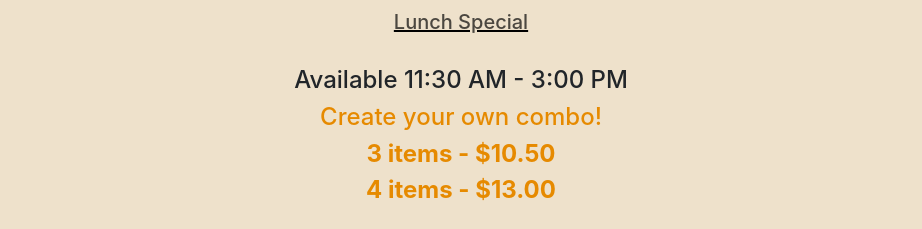
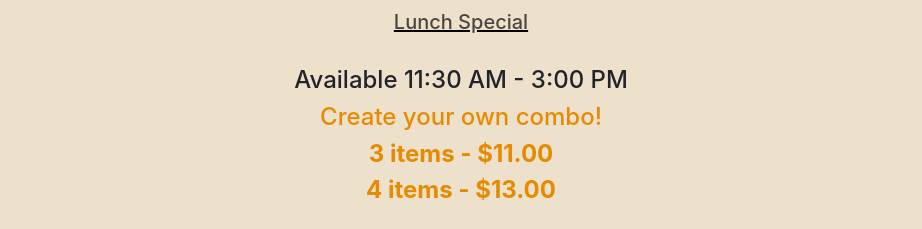
Before and after one commit to xren935/wongs-langley, a React (Create React App) app: page / in a window 1280 px wide. Shown: the part 3040-3269 px from the top of the page, without its empty margins (179-1101 px from the left). Built offline with nearby package versions, Linux system fonts and the light colour scheme.

Commit message:
update prices 📈

```diff
--- a/src/components/combo.jsx
+++ b/src/components/combo.jsx
@@ -28,7 +28,7 @@ var forone = [
   "Combination C",
   "Combination D",
 ];
-var foroneprices = [13, 13, 16, 13];
+var foroneprices = [14, 14, 16, 14];
 var foroneitems = [
   "Pork Fried Rice, Chicken Chow Mein, Sweet & Sour Pork",
   "Chicken Chow Mein, Chicken Chop Suey, Sweet & Sour Chicken",
@@ -77,7 +77,7 @@ class Combo extends React.Component {
               <div className="content">
                 <br></br>
                 <br></br>
-                FREE HOME DELIVERY (within 4km and a minimum order of $40)
+                HOME DELIVERY (within 4km and a minimum order of $40)
                 <br></br>
                 PICK-UP ORDER: 10% OFF (pay with cash and a minimum order of
                 $40)
@@ -90,7 +90,7 @@ class Combo extends React.Component {
                 <h4>Available 11:30 AM - 3:00 PM</h4>
                 <h4 style={{ color: "#e68a00" }}>Create your own combo!</h4>
                 <h4 style={{ color: "#e68a00" }}>
-                  <b>3 items - $10.50</b>
+                  <b>3 items - $11.00</b>
                 </h4>
                 <h4 style={{ color: "#e68a00" }}>
                   <b>4 items - $13.00</b>
--- a/src/components/menu.jsx
+++ b/src/components/menu.jsx
@@ -26,7 +26,7 @@ class Menu extends React.Component {
     var ribs = ['Sweet & Sour Pork', 'Dry Garlic Pork', 'Honey Garlic Pork', 'Honey Garlic Ribs', 'Dry Garlic Ribs'];
     var ribsprices = [15, 15, 15, 15, 15];
     var chops = ['Chicken Chop Suey', 'Beef Chop Suey', 'B.B.Q. Pork Chop Suey', 'Vegetables Chop Suey', 'Mushroom Chop Suey', 'Special Chop Suey', 'Bak Choy with Oyster Sauce', 'Prawn Chop Suey'];
-    var chopsprices = [14, 14, 14, 14, 14, 14, 14, 15];
+    var chopsprices = [14, 15, 14, 14, 14, 14, 14, 16];
     var fooyoungs = ['Chicken Egg Foo Young', 'B.B.Q. Pork Egg Foo Young', 'Mushrooms Egg Foo Young', 'Special Foo Young', 'Shrimp Egg Foo Young'];
     var fooyoungsprices = [12, 12, 12, 13, 13];
     var friedrices = ['B.B.Q. Pork Fried Rice', 'Chicken Fried Rice', 'Beef Fried Rice', 'Vegetables Fried Rice', 'Mushroom Fried Rice', 'Shrimps Fried Rice', 'Special Fried Rice', 'Chicken Mushroom Fried Rice', 'Curry Beef Fried Rice', 'Curry Chicken Fried Rice', 'Beef Tomato Fried Rice'];
@@ -34,13 +34,13 @@ class Menu extends React.Component {
     var chickens = ['Almond Chicken', 'Lemon Chicken', 'Sweet & Sour Chicken', 'Chicken with Curry Sauce (Hot)', 'Chicken with Black Bean Sauce (Hot)', 'Chicken in Szechuan Sauce (Hot)', 'Almond Guy Ding', 'Cashew Guy Ding', 'Gung Bo Guy Ding (Hot)', 'Chicken with Bok Choy', 'Chicken with Broccoli'];
     var chickensprices = [15, 15, 15, 14, 14, 14, 14, 14, 14, 14, 14];
     var beefs = ['Beef with Broccoli', 'Beef with Bok Choy', 'Beef Green Beans Black Bean Sauce', 'Green Beans with Pepper Salt', 'Beef with Snow Peas', 'Beef with Curry Sauce (Hot)', 'Beef with Black Bean Sauce', 'Beef with Szechuan Sauce (Hot)', 'Beef with Black Pepper Sauce (Hot)', 'Ginger Fried Shredded Beef (Hot)', 'Beef with Fresh Tomato'];
-    var beefsprices = [14, 14, 15, 15, 15, 14, 14, 14, 14, 15, 14];
+    var beefsprices = [15, 15, 16, 16, 16, 15, 15, 15, 15, 16, 15];
     var seafoods = ['Deep Fried Prawns', 'Prawns with Broccoli', 'Prawns with Bok Choy', 'Prawns with Snow Peas', 'Prawns with Black Bean Sauce', 'Prawns in Szechuan Sauce', 'Prawns with Curry Sauce (Hot)', 'Prawns (Shell in) in Pepper Salt (Hot)', 'Deep Fried Squid in Pepper Sauce (Hot)', 'Squid with Black Bean Sauce (Hot)', 'Squid with Curry Sauce (Hot)', 'Scallops with Snow Peas', 'Scallops with Vegetable'];
-    var seafoodsprices = [15, 15, 15, 16, 15, 15, 15, 16, 16, 15, 15, 16, 15];
+    var seafoodsprices = [16, 16, 16, 17, 16, 16, 16, 17, 17, 16, 16, 17, 16];
     var chowmeins = ['Chicken Chow Mein', 'Beef Chow Mein', 'B.B.Q. Pork Chow Mein', 'Mushroom Chow Mein', 'Vegetables Chow Mein', 'Shrimps Chow Mein', 'Special Chow Mein', 'Chicken Mushroom Chow Mein', 'Curry Chicken Chow Mein', 'Curry Beef Chow Mein', 'Chicken Tomato Chow Mein', 'Beef Tomato Chow Mein', 'Shanghai Chow Mein', 'Singapore Fried Rice Noodle', 'Beef Chow Fun', 'Beef and Vegetables Chow Fun', ' Beef Chow Fun with Black Bean Sauce'];
     var chowmeinsprices = [11, 11, 11, 11, 11, 12, 12, 12, 12, 12, 13, 12, 13, 13, 13, 13, 14];
     var crispchowmeins = ['Cantonese Chow Mein (Crispy)', 'Ginger Beef Chow Mein (Crispy)', 'Chicken Chow Mein (Crispy)', 'Beef Chow Mein (Crispy)', 'Prawn Chow Mein (Crispy)'];
-    var crispchowmeinsprices = [15, 15, 15, 15, 16];
+    var crispchowmeinsprices = [16, 16, 16, 16, 17];
     var sides = ['Sweet and Sour Sauce', 'Curry Sauce', 'Lemon Sauce', 'Black Bean Sauce', 'Steamed Rice', 'French Fries', 'Seasame Seed', 'Hot Sauce', 'Hot Oil', 'Canned Pop'];
     var sidesprices = [3, 3, 3, 3, 3, 6, 1, 1, 1, 2.5];
 
```
